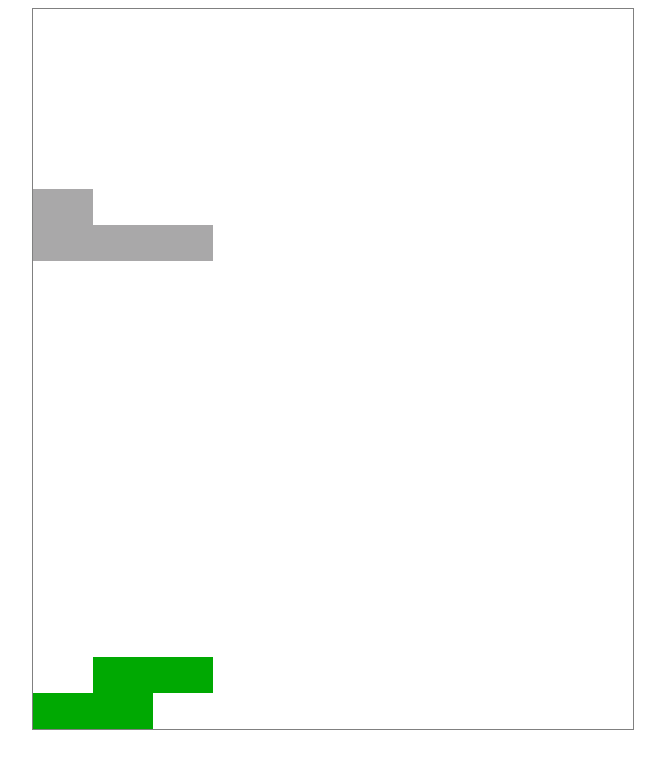
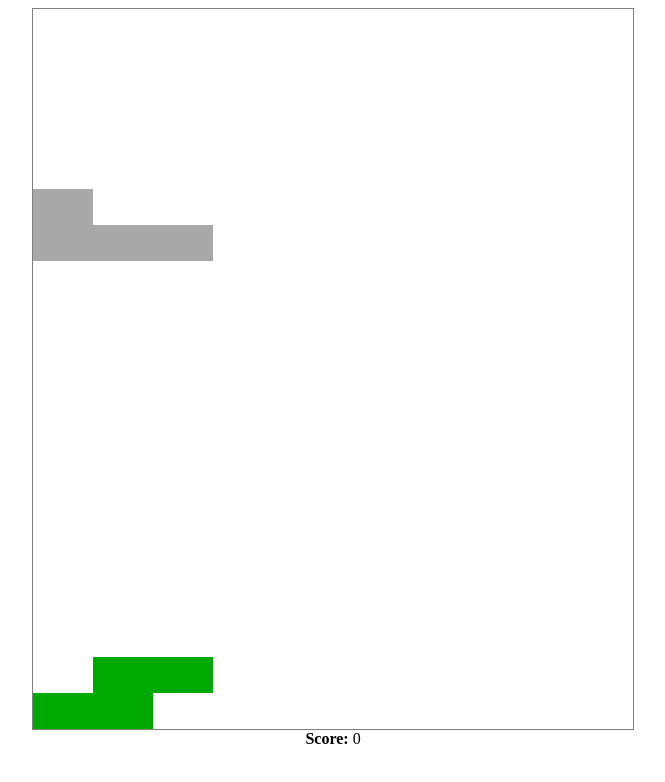
Before and after one commit to JuanLucha/tetris, a website built with webpack: page src/index.html in a window 1280 px wide. Shown: the whole page, without its empty margins (307-972 px from the left). Built offline with nearby package versions, Linux system fonts and the light colour scheme.

Commit message:
Added scoring

```diff
--- a/src/board/board.ts
+++ b/src/board/board.ts
@@ -47,8 +47,10 @@ export class Board {
     this.actualShape = this.shapesFactory.getRandomShape()
   }
 
-  public removeCompletedLines(): void {
+  public removeCompletedLines(): number {
     let completedLine: boolean = false
+    let numberOfRemovedLines: number = 0
+
     for (let y = 0; y < this.height; y++) {
       completedLine = true
       for (let x = 0; x < this.width; x++) {
@@ -58,9 +60,12 @@ export class Board {
         }
       }
       if (completedLine) {
+        numberOfRemovedLines++
         this.removeLine(y)
       }
     }
+
+    return numberOfRemovedLines
   }
 
   public rotateShape(shape: Shape): void {
--- a/src/game/game.ts
+++ b/src/game/game.ts
@@ -15,6 +15,8 @@ const emptyColor: string = 'white'
 const gameSelector: string = '#game'
 const gameLoopInterval: number = 50
 const loopsToTriggerGravity: number = 6
+const pointsPerLine: number = 100
+const scoreBoardSelector: string = '#score-board'
 const spaceKeyCode: number = 32
 const states = {
   running: 0,
@@ -27,7 +29,9 @@ export class Game {
   private gameLoop: number
   private gravityLoopCount: number = 0
   private keyPressed: number
+  private numberOfRemovedLines: number = 0
   private shapesFactory: ShapesFactory
+  private score: number = 0
 
   constructor() {
     this.shapesFactory = new ShapesFactory(shapeData)
@@ -57,7 +61,8 @@ export class Game {
     }
     this.gravityLoopCount++
     if (!this.board.moveShape(this.actualShape)) {
-      this.board.removeCompletedLines()
+      this.numberOfRemovedLines = this.board.removeCompletedLines()
+      this.score += this.numberOfRemovedLines * pointsPerLine
       this.actualShape = this.shapesFactory.getRandomShape()
     }
   }
@@ -78,13 +83,16 @@ export class Game {
       screen.appendChild(newRow)
     }
 
+    let scoreBoard: HTMLElement = document.querySelector(scoreBoardSelector)
+    scoreBoard.innerHTML = `<b>Score:</b> ${this.score}`
+
     game.innerHTML = screen.innerHTML
   }
 
   public start() {
     this.actualShape = this.shapesFactory.getRandomShape()
     document.body.onkeydown = (e: KeyboardEvent) => { this.keyPressed = e.keyCode }
-    document.body.onkeyup = (e: KeyboardEvent) => { this.keyPressed = null }
+    document.body.onkeyup = () => { this.keyPressed = null }
     this.gameLoop = window.setInterval(() => {
       this.moveShape()
       this.render()
--- a/src/index.html
+++ b/src/index.html
@@ -15,6 +15,7 @@
 
 <body>
     <div id="game"></div>
+    <div id="score-board"></div>
     <script src="/main.bundle.js"></script>
 </body>
 
--- a/src/styles.css
+++ b/src/styles.css
@@ -14,6 +14,10 @@
   height: 5%;
 }
 
+#score-board {
+  text-align: center;
+}
+
 .tile {
   flex: 1;
 }
```
